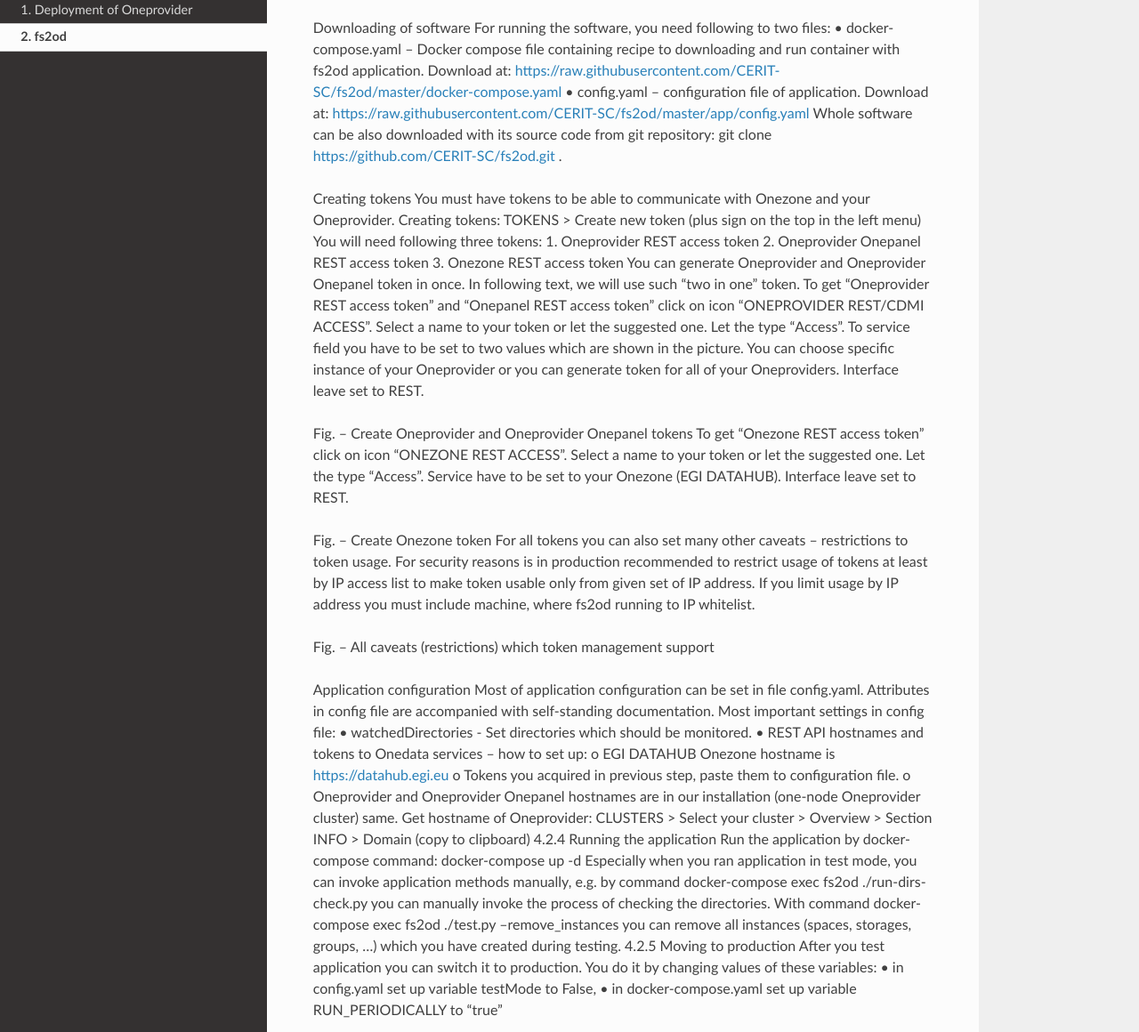
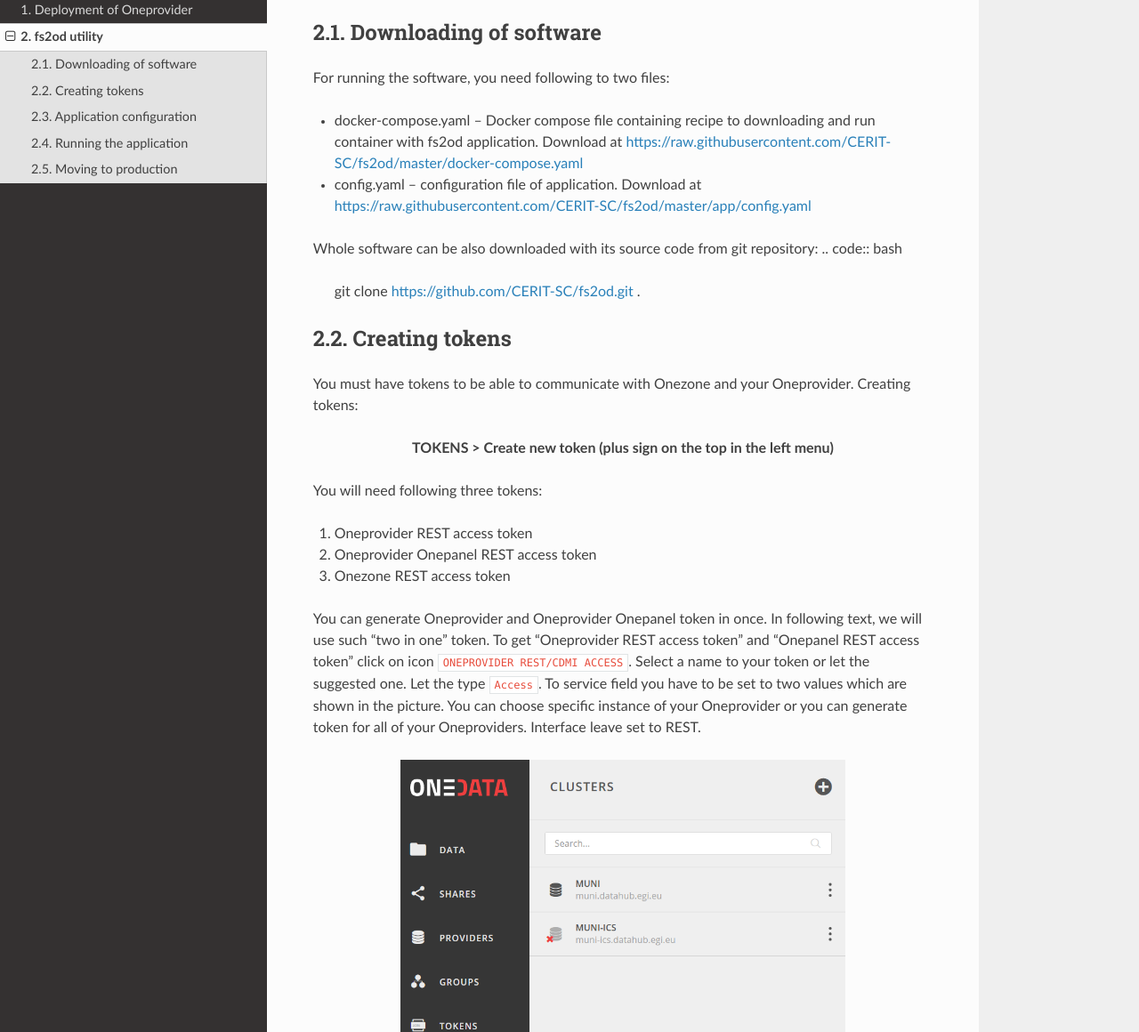
Before and after one commit to svobtom/onedata4sci, a Sphinx documentation site: the page built from docs/source/fs2od.rst, in a window 1280 px wide and 1400 px high, scrolled down 192 px, cut to the strip 240-1400 px from the top of the window. Shown: the whole strip at 89% size. Built offline with Sphinx 7.4.7 and the Read the Docs theme 2.0.0, drawn with Linux system fonts in a browser that asks for light colours; some of the changed text lies outside the part shown.

Commit message:
fs2od transfered

```diff
--- a/docs/source/fs2od.rst
+++ b/docs/source/fs2od.rst
@@ -1,57 +1,98 @@
-fs2od
-=====
+fs2od utility
+=============
 Software fs2od (filesystem to Onedata) is separate part of the system packed into a Docker container, which simplified interaction with Onedata system. It can take list of directories which should by cloudified and periodically check them and import them into Onedata system. Each subdirectory of specified directory represents separate dataset. For each such dataset will be created space. It can be run on the same node as Oneprovider. It must have access to the directories which should be loaded to Onedata
 
 .. autosummary::
    :toctree: generated
 
 Downloading of software
+-----------------------
 For running the software, you need following to two files:
-•	docker-compose.yaml – Docker compose file containing recipe to downloading and run container with fs2od application. Download at:
-https://raw.githubusercontent.com/CERIT-SC/fs2od/master/docker-compose.yaml
-•	config.yaml – configuration file of application. Download at:
-https://raw.githubusercontent.com/CERIT-SC/fs2od/master/app/config.yaml
+
+- docker-compose.yaml – Docker compose file containing recipe to downloading and run container with fs2od application. Download at https://raw.githubusercontent.com/CERIT-SC/fs2od/master/docker-compose.yaml
+- config.yaml – configuration file of application. Download at https://raw.githubusercontent.com/CERIT-SC/fs2od/master/app/config.yaml
+
 Whole software can be also downloaded with its source code from git repository:
-git clone https://github.com/CERIT-SC/fs2od.git  .
+.. code:: bash
+
+   git clone https://github.com/CERIT-SC/fs2od.git  .
 
 Creating tokens
+---------------
 You must have tokens to be able to communicate with Onezone and your Oneprovider.
 Creating tokens:
-TOKENS > Create new token (plus sign on the top in the left menu)
+
+.. centered::
+   TOKENS > Create new token (plus sign on the top in the left menu)
+
 You will need following three tokens:
+
 1.	Oneprovider REST access token
 2.	Oneprovider Onepanel REST access token
 3.	Onezone REST access token
-You can generate Oneprovider and Oneprovider Onepanel token in once. In following text, we will use such “two in one” token.
-To get “Oneprovider REST access token” and “Onepanel REST access token” click on icon “ONEPROVIDER REST/CDMI ACCESS”. Select a name to your token or let the suggested one. Let the type “Access”. To service field you have to be set to two values which are shown in the picture. You can choose specific instance of your Oneprovider or you can generate token for all of your Oneproviders. Interface leave set to REST.
 
-Fig. – Create Oneprovider and Oneprovider Onepanel tokens
+You can generate Oneprovider and Oneprovider Onepanel token in once. In following text, we will use such "two in one" token.
+To get “Oneprovider REST access token” and “Onepanel REST access token” click on icon ``ONEPROVIDER REST/CDMI ACCESS``. Select a name to your token or let the suggested one. Let the type ``Access``. To service field you have to be set to two values which are shown in the picture. You can choose specific instance of your Oneprovider or you can generate token for all of your Oneproviders. Interface leave set to REST.
+
+.. image:: images/08_OZ_clusters.png
+   :width: 500
+   :align: center
+   :alt: Create Oneprovider and Oneprovider Onepanel Tokens
+
 To get “Onezone REST access token” click on icon “ONEZONE REST ACCESS”. Select a name to your token or let the suggested one. Let the type “Access”. Service have to be set to your Onezone (EGI DATAHUB). Interface leave set to REST.
 
-Fig. – Create Onezone token
+.. image:: images/08_OZ_clusters.png
+   :width: 500
+   :align: center
+   :alt: Create Onezone token
+
 For all tokens you can also set many other caveats – restrictions to token usage. For security reasons is in production recommended to restrict usage of tokens at least by IP access list to make token usable only from given set of IP address. If you limit usage by IP address you must include machine, where fs2od running to IP whitelist.
 
-Fig. – All caveats (restrictions) which token management support
+.. image:: images/08_OZ_clusters.png
+   :width: 500
+   :align: center
+   :alt: All caveats (restrictions) which token management support
 
 Application configuration
-Most of application configuration can be set in file config.yaml. Attributes in config file are accompanied with self-standing documentation.
+-------------------------
+Most of application configuration can be set in file ``config.yaml``. Attributes in config file are accompanied with self-standing documentation.
 Most important settings in config file:
-•	watchedDirectories - Set directories which should be monitored.
-•	REST API hostnames and tokens to Onedata services – how to set up:
-o	EGI DATAHUB Onezone hostname is https://datahub.egi.eu
-o	Tokens you acquired in previous step, paste them to configuration file.
-o	Oneprovider and Oneprovider Onepanel hostnames are in our installation (one-node Oneprovider cluster) same.
+
+-	``watchedDirectories`` - Set directories which should be monitored.
+- REST API hostnames and tokens to Onedata services:
+
+EGI DATAHUB Onezone hostname is ``https://datahub.egi.eu``. Tokens you acquired in previous step, paste them to configuration file. Oneprovider and Oneprovider Onepanel hostnames are in our installation (one-node Oneprovider cluster) same.
+
 Get hostname of Oneprovider:
-CLUSTERS > Select your cluster > Overview > Section INFO > Domain (copy to clipboard)
-4.2.4	Running the application
+
+.. centered::
+   CLUSTERS > Select your cluster > Overview > Section INFO > Domain (copy to clipboard)
+
+Running the application
+-----------------------
 Run the application  by docker-compose command:
-docker-compose up -d
+
+.. code:: bash
+
+   docker-compose up -d
+
 Especially when you ran application in test mode, you can invoke application methods manually, e.g. by command
-docker-compose exec fs2od ./run-dirs-check.py
+
+.. code:: bash
+
+   docker-compose exec fs2od ./run-dirs-check.py
+
 you can manually invoke the process of checking the directories. With command
-docker-compose exec fs2od ./test.py --remove_instances
+
+.. code:: bash
+
+   docker-compose exec fs2od ./test.py --remove_instances
+
 you can remove all instances (spaces, storages, groups, …) which you have created during testing.
-4.2.5	Moving to production
+
+Moving to production
+--------------------
 After you test application you can switch it to production. You do it by changing values of these variables:
-•	in config.yaml set up variable testMode to False,
-•	in docker-compose.yaml set up variable RUN_PERIODICALLY to “true”
+
+- in ``config.yaml`` set up variable ``testMode`` to ``False``,
+- in ``docker-compose.yaml`` set up variable ``RUN_PERIODICALLY`` to ``"true"``
--- a/docs/source/oneprovider.rst
+++ b/docs/source/oneprovider.rst
@@ -237,7 +237,7 @@
 -----------------------------------
 You can see the live log of Oneprovider:
 
-.. code-block:: bash
+.. code:: bash
 
    docker-compose -f docker-compose.yml logs --follow
 
--- a/docs/source/usage.rst
+++ b/docs/source/usage.rst
@@ -18,8 +18,6 @@
 To retrieve a list of random ingredients,
 you can use the ``lumache.get_random_ingredients()`` function:
 
-.. autofunction:: lumache.get_random_ingredients
-
 The ``kind`` parameter should be either ``"meat"``, ``"fish"``,
 or ``"veggies"``. Otherwise, :py:func:`lumache.get_random_ingredients`
 will raise an exception.
```
